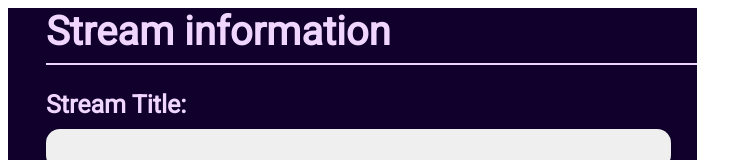
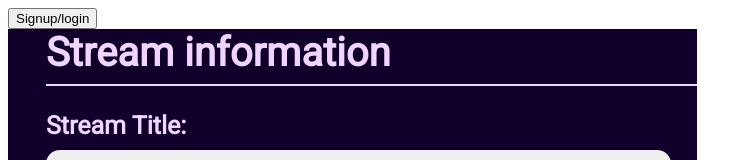
Before and after one commit to Galzai/SiincTv, a React (Create React App) app in the folder frontend/siinc-tv/: page / in a window 1280 px wide. Shown: the top 160 px of the page, without its empty margins (0-752 px from the left). Built offline with nearby package versions, Linux system fonts and the light colour scheme; no server answers.

Commit message:
added writing events to database + upcoming events to user

```diff
--- a/frontend/siinc-tv/src/App.js
+++ b/frontend/siinc-tv/src/App.js
@@ -9,14 +9,16 @@ function App(){
     return(
         <UserProvider>
             <UserContext.Consumer>
-                {context=>(<NewStream user={context.user}/>)}
-                {/* {context =>(
-                    <SigningModal
+                {context=>(
+                <div>
+                <SigningModal
                         user={context.user}
                         setUser={context.setUser}
                         refreshUserData={context.refreshUserData}
-                    />
-                )} */}
+                />
+                <NewStream user={context.user}/>
+
+                </div>)}
             </UserContext.Consumer>
 
         </UserProvider>
```
Also changed, not shown: 1 other file (tests, documents, lock files or other folders).
